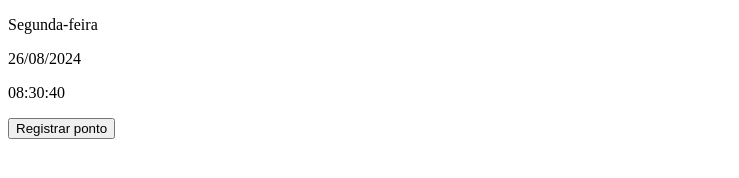
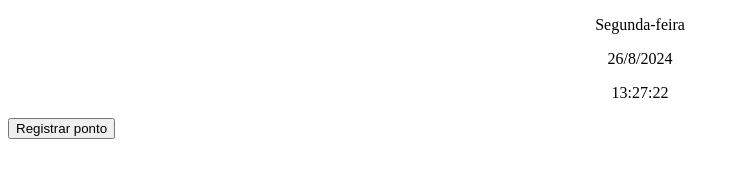
Before and after one commit to joaovitortm4/ponto-eletronico-cc-a, a plain HTML site: page index.html in a window 1280 px wide. Shown: the whole page, without its empty margins (0-739 px from the left). Drawn offline with Linux system fonts and the light colour scheme.

Commit message:
modificacoes

```diff
--- /dev/null
+++ b/CSS/style.css
@@ -0,0 +1,3 @@
+.data-hora {
+    text-align: center;
+}
--- a/index.html
+++ b/index.html
@@ -4,13 +4,16 @@
     <meta charset="UTF-8">
     <meta name="viewport" content="width=device-width, initial-scale=1.0">
     <title>Document</title>
+    <link rel="stylesheet" href="CSS/style.css">
 </head>
 <body>
-    <div>
-        <p>Segunda-feira</p>
-        <p>26/08/2024</p>
-        <p>08:30:40</p>
+    <div class="data-hora">
+        <p id="dia-semana"></p>
+        <p id="data-atual"></p>
+        <p id="hora-atual"></p>
     </div>
     <button>Registrar ponto</button>
+
+    <script src="js/index.js"></script>
 </body>
 </html>
--- /dev/null
+++ b/js/index.js
@@ -0,0 +1,38 @@
+const diaSemana = document.getElementById("dia-semana");
+const dataAtual = document.getElementById("data-atual");
+const horaAtual = document.getElementById("hora-atual");
+
+diaSemana.textContent = getWeekDay();
+dataAtual.textContent = getCurrenteDate();
+
+function updateContentHour(){
+    horaAtual.textContent = getCurrenteTime();
+}
+
+//retorna hora atual (horas/minutos/segundos)
+function getCurrenteTime(){
+    const date = new Date();
+    return date.getHours() + ":" + date.getMinutes() + ":" + date.getSeconds ();
+}
+
+//retorna a data atual no padra dd/mm/aa
+function getCurrenteDate(){
+    const date = new Date();
+
+    let mes = date.getMonth() +1;
+
+    return date.getDate() + "/" + mes  + "/" + date.getFullYear ();
+}
+
+function getWeekDay(){
+    const date = new Date()
+    const day = date.getDay()
+    const dayNames = ["Domingo", "Segunda-feira", "Terça-feira", "Quarta-feira", "Quinta-feira", "Sexta-feira", "Sábado"]
+    return dayNames[day];
+}
+
+updateContentHour();
+setInterval(updateContentHour, 1000);
+
+console.log(getCurrenteTime());
+console.log(getCurrenteDate());
```
